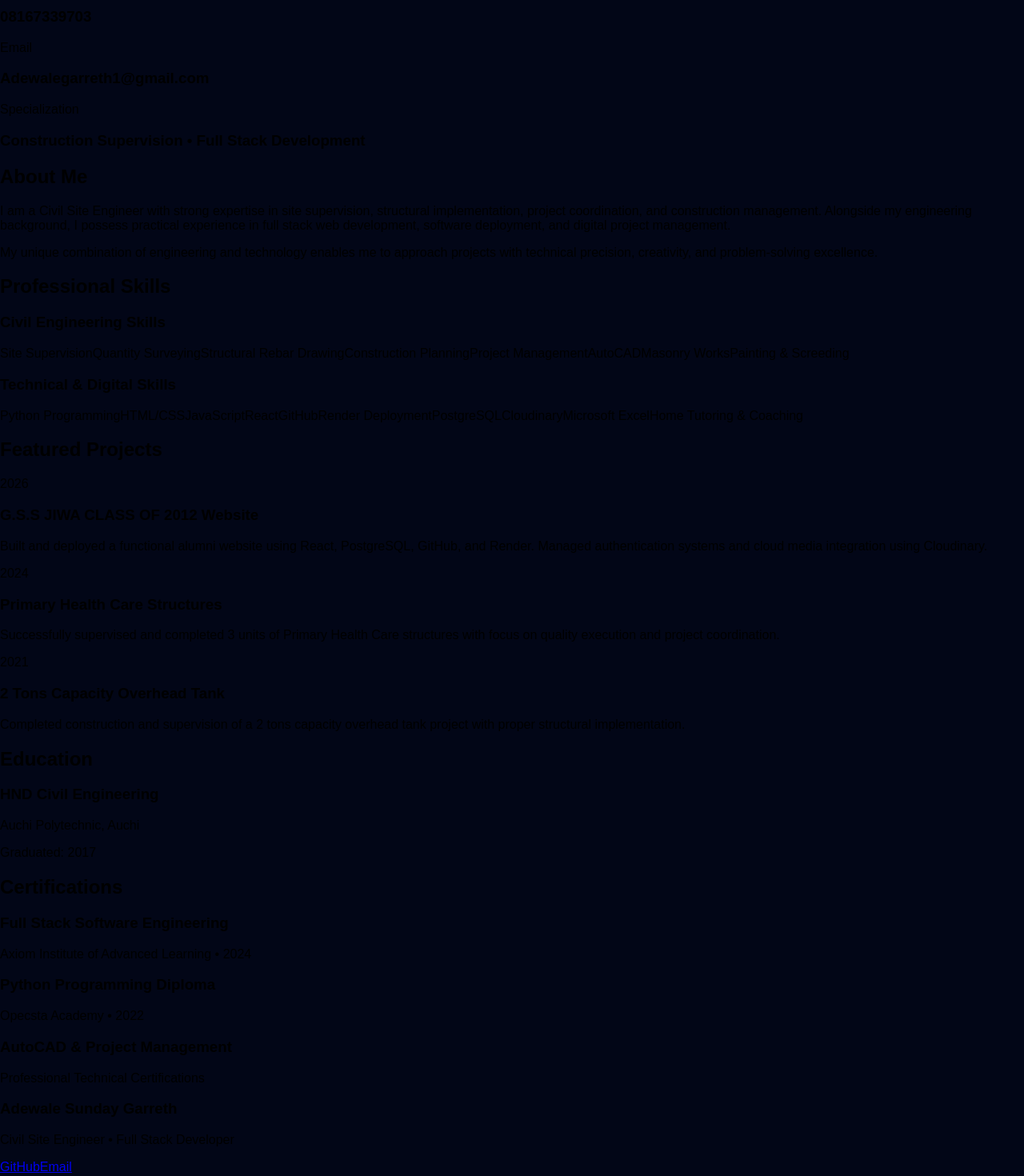
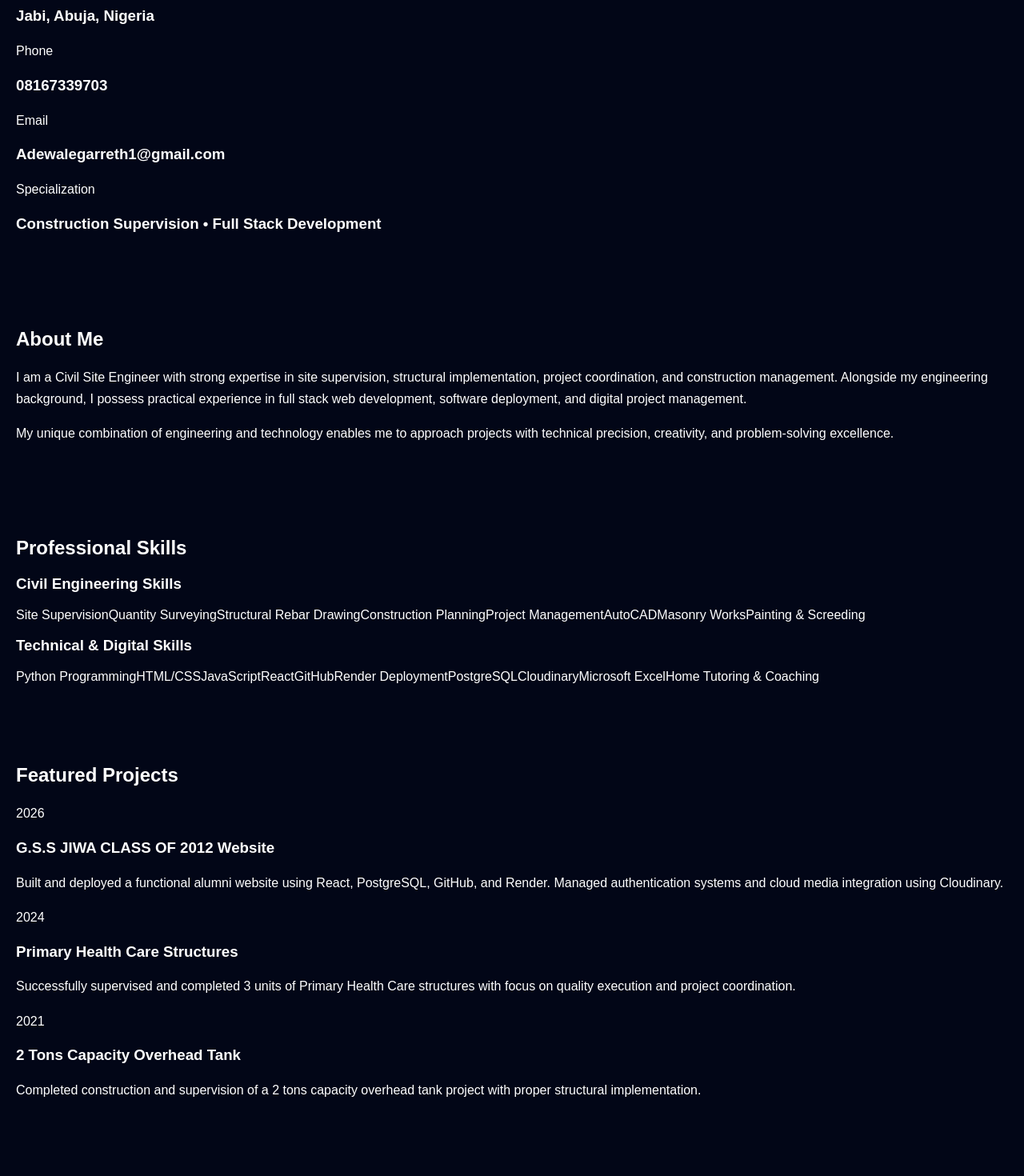
Before and after one commit to seangarreth/Portfolio, a React (Vite) app: page / in a window 1280 px wide. Shown: the part 340-1810 px from the top of the page at 80% size. Built offline with nearby package versions, Linux system fonts and the light colour scheme.

Commit message:
Update CSS styles for body and text elements

```diff
--- a/src/index.css
+++ b/src/index.css
@@ -1,5 +1,42 @@
+
+* {
+  box-sizing: border-box;
+}
+
 body {
   margin: 0;
   font-family: Arial, sans-serif;
   background: #020617;
+  color: #ffffff;
 }
+
+section {
+  padding: 40px 20px;
+}
+
+h1, h2, h3, p {
+  color: #ffffff;
+}
+
+p {
+  line-height: 1.7;
+}
+
+a {
+  color: #38bdf8;
+  font-weight: bold;
+}
+
+div {
+  color: #ffffff;
+}
+
+span {
+  color: #ffffff;
+}
+
+footer {
+  padding: 30px 20px;
+  background: #020617;
+  color: white;
+}
```
